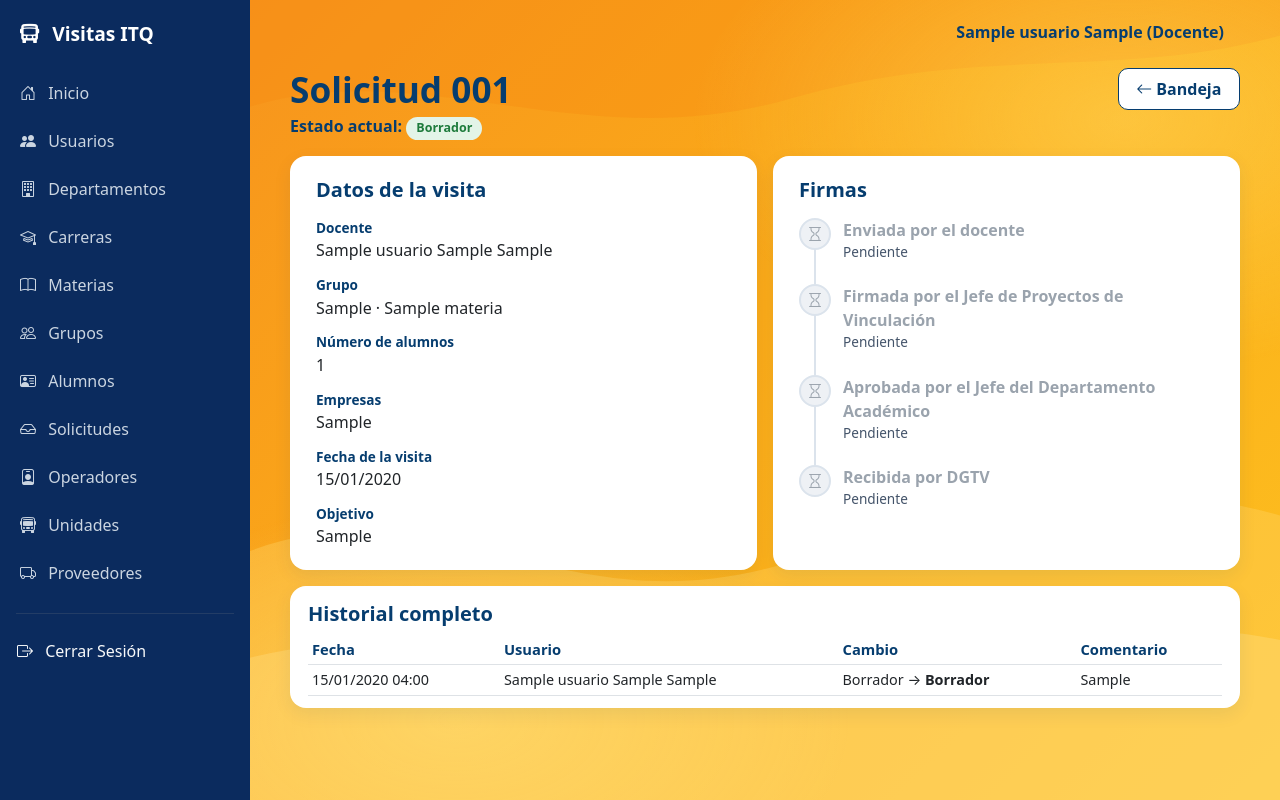
After one commit to cesarzav29/Visitas-Industriales, a Django app: page /solicitudes/1/seguimiento/ in a window 1280 px wide. The commit adds this page. Run offline with Django 5.2, Linux system fonts and the light colour scheme; a user stored in the database is signed in; data comes from the database, SQL or seed files in the repository; tables that the repository leaves empty hold one stand-in row (values such as "Sample post").

Commit message:
TQV-77 Recepción de solicitudes en DGTV y línea de tiempo de firmas
Se creo el modulo de las solicitudes

```diff
--- a/core/templates/core/base.html
+++ b/core/templates/core/base.html
@@ -120,6 +120,7 @@
         <a href="{% url 'materia_list' %}"><i class="bi bi-book me-2"></i> Materias</a>
         <a href="{% url 'grupo_list' %}"><i class="bi bi-people me-2"></i> Grupos</a>
         <a href="{% url 'alumno_list' %}"><i class="bi bi-person-vcard me-2"></i> Alumnos</a>
+        <a href="{% url 'solicitudes:bandeja_dgtv' %}"><i class="bi bi-inbox me-2"></i> Solicitudes</a>
         {% endif %}
         {% if user.rol.clave == 'REC_MATERIALES' or user.rol.clave == 'ADMIN' or user.is_superuser %}
         <a href="{% url 'operador_list' %}"><i class="bi bi-person-badge me-2"></i> Operadores</a>
--- a/core/templates/core/paneles/dgtv.html
+++ b/core/templates/core/paneles/dgtv.html
@@ -10,9 +10,9 @@
     <div class="col-md-4 mb-3">
         <div class="card shadow-sm">
             <div class="card-body">
-                <h5 class="card-title">Solicitudes Pendientes</h5>
-                <p class="card-text">Revisa y aprueba las solicitudes de visitas enviadas por los docentes.</p>
-                <span class="btn btn-warning disabled" aria-disabled="true">Revisar solicitudes</span> <span class="badge bg-secondary align-middle">Próximamente</span>
+                <h5 class="card-title">Solicitudes de Visita</h5>
+                <p class="card-text">Recibe las solicitudes ya firmadas por Vinculación y por el Jefe del Departamento Académico.</p>
+                <a href="{% url 'solicitudes:bandeja_dgtv' %}" class="btn btn-primary">Ver solicitudes</a>
             </div>
         </div>
     </div>
--- /dev/null
+++ b/solicitudes/templates/solicitudes/seguimiento.html
@@ -0,0 +1,103 @@
+{% extends 'core/base.html' %}
+
+{% block content %}
+{# TQV-77 · Detalle de la solicitud con la línea de tiempo de firmas #}
+{% include 'core/catalogo/_estilos_tabla.html' %}
+<style>
+  .au-form { padding: 22px 26px; }
+  .dato dt { color: #063d6f; font-weight: 700; font-size: .85rem; }
+  .dato dd { margin-bottom: .8rem; }
+  .linea { list-style: none; padding: 0; margin: 0; position: relative; }
+  .linea li { position: relative; padding: 0 0 22px 44px; }
+  .linea li::before { content: ""; position: absolute; left: 15px; top: 30px; bottom: 0; width: 2px; background: #dbe3ec; }
+  .linea li:last-child::before { display: none; }
+  .linea .punto { position: absolute; left: 0; top: 0; width: 32px; height: 32px; border-radius: 50%;
+                  display: flex; align-items: center; justify-content: center; font-size: 1rem;
+                  background: #eef1f5; color: #9aa3ad; border: 2px solid #dbe3ec; }
+  .linea li.hecho .punto { background: #063d6f; color: #fff; border-color: #063d6f; }
+  .linea li.hecho::before { background: #063d6f; }
+  .linea li.rechazo .punto { background: #c0392b; border-color: #c0392b; color: #fff; }
+  .linea .titulo { font-weight: 700; color: #063d6f; }
+  .linea li:not(.hecho) .titulo { color: #9aa3ad; }
+  .linea .quien { font-size: .85rem; color: #44546a; }
+  .linea .nota { font-size: .85rem; background: #fff7ea; border-left: 3px solid #f7941d; padding: 6px 10px; border-radius: 6px; margin-top: 6px; }
+</style>
+
+<div class="d-flex flex-wrap justify-content-between align-items-start gap-2">
+  <div>
+    <h1 class="au-titulo mb-1">Solicitud {{ solicitud.pk|stringformat:"03d" }}</h1>
+    <p class="fw-semibold mb-3" style="color:#063d6f">
+      Estado actual: <span class="chip {% if solicitud.estado == 'RECHAZADA' %}chip-falta{% else %}chip-ok{% endif %}">{{ solicitud.get_estado_display }}</span>
+    </p>
+  </div>
+  {% if user.rol.clave == 'DGTV' or user.rol.clave == 'ADMIN' or user.is_superuser %}
+  <a href="{% url 'solicitudes:bandeja_dgtv' %}" class="btn btn-borde"><i class="bi bi-arrow-left"></i> Bandeja</a>
+  {% endif %}
+</div>
+
+<div class="row g-3">
+  <div class="col-lg-6">
+    <div class="au-card au-form h-100">
+      <h5 class="fw-bold mb-3" style="color:#063d6f">Datos de la visita</h5>
+      <dl class="dato mb-0">
+        <dt>Docente</dt><dd>{{ solicitud.docente.nombre_completo }}</dd>
+        <dt>Grupo</dt><dd>{{ solicitud.grupo.clave }} · {{ solicitud.grupo.materia.nombre }}</dd>
+        <dt>Número de alumnos</dt><dd>{{ solicitud.numero_alumnos }}</dd>
+        <dt>Empresas</dt><dd>{{ solicitud.empresas|linebreaksbr }}</dd>
+        <dt>Fecha de la visita</dt><dd>{{ solicitud.fecha_visita|date:"d/m/Y" }}</dd>
+        <dt>Objetivo</dt><dd class="mb-0">{{ solicitud.objetivo|linebreaksbr }}</dd>
+      </dl>
+    </div>
+  </div>
+
+  <div class="col-lg-6">
+    <div class="au-card au-form h-100">
+      <h5 class="fw-bold mb-3" style="color:#063d6f">Firmas</h5>
+      <ol class="linea">
+        {% for paso in pasos %}
+        <li class="{% if paso.hecho %}hecho{% endif %} {% if paso.rechazo %}rechazo{% endif %}">
+          <span class="punto"><i class="bi {% if paso.rechazo %}bi-x-lg{% elif paso.hecho %}bi-check-lg{% else %}bi-hourglass{% endif %}"></i></span>
+          <div class="titulo">{{ paso.titulo }}</div>
+          {% if paso.hecho %}
+            <div class="quien">{{ paso.usuario.nombre_completo }} · {{ paso.fecha|date:"d/m/Y H:i" }}</div>
+            {% if paso.comentario %}<div class="nota">{{ paso.comentario }}</div>{% endif %}
+          {% else %}
+            <div class="quien">Pendiente</div>
+          {% endif %}
+        </li>
+        {% endfor %}
+      </ol>
+
+      {% if puede_recibir %}
+      <form method="post" action="{% url 'solicitudes:recibir' solicitud.pk %}" class="mt-2">
+        {% csrf_token %}
+        <label class="form-label small fw-semibold" style="color:#063d6f" for="comentario">Comentario (opcional)</label>
+        <input type="text" name="comentario" id="comentario" class="form-control mb-2" placeholder="Ej. Expediente completo">
+        <button type="submit" class="btn btn-azul"><i class="bi bi-inbox-fill"></i> Recibir solicitud</button>
+      </form>
+      {% endif %}
+    </div>
+  </div>
+</div>
+
+{% if historial %}
+<div class="au-card au-tabla mt-3 pt-3">
+  <h5 class="fw-bold" style="color:#063d6f">Historial completo</h5>
+  <div class="table-responsive">
+    <table class="table table-sm mb-2">
+      <thead><tr><th>Fecha</th><th>Usuario</th><th>Cambio</th><th>Comentario</th></tr></thead>
+      <tbody>
+        {% for h in historial %}
+        <tr>
+          <td class="text-nowrap">{{ h.fecha|date:"d/m/Y H:i" }}</td>
+          <td>{{ h.usuario.nombre_completo }}</td>
+          <td>{{ h.get_estado_anterior_display|default:"—" }} → <strong>{{ h.get_estado_nuevo_display }}</strong></td>
+          <td>{{ h.comentario|default:"—" }}</td>
+        </tr>
+        {% endfor %}
+      </tbody>
+    </table>
+  </div>
+</div>
+{% endif %}
+{% endblock %}
--- a/solicitudes/urls.py
+++ b/solicitudes/urls.py
@@ -6,4 +6,9 @@ app_name = "solicitudes"
 urlpatterns = [
     path("bandeja/", views.BandejaSolicitudesView.as_view(), name="bandeja"),
     path("detalle/<int:pk>/", views.DetalleSolicitudView.as_view(), name="detalle"),
+
+    # TQV-77 · Recepción en DGTV y seguimiento
+    path("dgtv/", views.BandejaDGTVView.as_view(), name="bandeja_dgtv"),
+    path("<int:pk>/recibir/", views.RecibirSolicitudView.as_view(), name="recibir"),
+    path("<int:pk>/seguimiento/", views.SeguimientoSolicitudView.as_view(), name="seguimiento"),
 ]
--- a/solicitudes/views.py
+++ b/solicitudes/views.py
@@ -19,3 +19,76 @@ class DetalleSolicitudView(JefeVinculacionMixin, DetailView):
     model = SolicitudVisita
     template_name = "solicitudes/detalle.html"
     context_object_name = "solicitud"
+
+# --- TQV-77 · Recepción de solicitudes en DGTV y seguimiento ---
+from django.contrib import messages
+from django.core.exceptions import PermissionDenied
+from django.shortcuts import get_object_or_404, redirect
+from django.views import View
+
+
+class DGTVMixin(RolRequeridoMixin):
+    roles_permitidos = [Rol.Clave.DGTV, Rol.Clave.ADMIN]
+
+
+class BandejaDGTVView(DGTVMixin, ListView):
+    """Solicitudes que ya firmaron los dos jefes (pendientes de recibir) y las ya recibidas."""
+
+    model = SolicitudVisita
+    template_name = "solicitudes/bandeja_dgtv.html"
+    context_object_name = "solicitudes"
+
+    def get_queryset(self):
+        estado = (SolicitudVisita.Estado.RECIBIDA_DGTV if self.request.GET.get("ver") == "recibidas"
+                  else SolicitudVisita.Estado.APROBADA)
+        return (SolicitudVisita.objects.filter(estado=estado)
+                .select_related("grupo", "grupo__materia", "docente").order_by("fecha_visita"))
+
+    def get_context_data(self, **kwargs):
+        context = super().get_context_data(**kwargs)
+        context["ver"] = "recibidas" if self.request.GET.get("ver") == "recibidas" else "pendientes"
+        context["total_pendientes"] = SolicitudVisita.objects.filter(estado=SolicitudVisita.Estado.APROBADA).count()
+        context["total_recibidas"] = SolicitudVisita.objects.filter(estado=SolicitudVisita.Estado.RECIBIDA_DGTV).count()
+        return context
+
+
+class RecibirSolicitudView(DGTVMixin, View):
+    def post(self, request, pk):
+        solicitud = get_object_or_404(SolicitudVisita, pk=pk)
+        if solicitud.estado != SolicitudVisita.Estado.APROBADA:
+            messages.error(request, "Solo se pueden recibir solicitudes aprobadas por el Jefe del Departamento Académico.")
+        else:
+            solicitud.cambiar_estado(SolicitudVisita.Estado.RECIBIDA_DGTV, request.user, request.POST.get("comentario", "").strip())
+            messages.success(request, f"Solicitud {solicitud.pk} recibida. Ya puedes iniciar la gestión con la empresa.")
+        return redirect("solicitudes:seguimiento", pk=solicitud.pk)
+
+
+class SeguimientoSolicitudView(DetailView):
+    """Detalle con la línea de tiempo de firmas. Lo ven DGTV, los jefes, el admin y el docente dueño."""
+
+    model = SolicitudVisita
+    template_name = "solicitudes/seguimiento.html"
+    context_object_name = "solicitud"
+    ROLES_QUE_VEN_TODAS = [Rol.Clave.DGTV, Rol.Clave.ADMIN, Rol.Clave.JEFE_PROY_VINC, Rol.Clave.JEFE_DEPTO]
+
+    def dispatch(self, request, *args, **kwargs):
+        if not request.user.is_authenticated:
+            from django.contrib.auth.views import redirect_to_login
+            return redirect_to_login(request.get_full_path())
+        return super().dispatch(request, *args, **kwargs)
+
+    def get_object(self, queryset=None):
+        solicitud = super().get_object(queryset)
+        usuario = self.request.user
+        if not (usuario.tiene_rol(*self.ROLES_QUE_VEN_TODAS) or solicitud.docente_id == usuario.pk):
+            raise PermissionDenied
+        return solicitud
+
+    def get_context_data(self, **kwargs):
+        context = super().get_context_data(**kwargs)
+        solicitud = self.object
+        context["pasos"] = solicitud.linea_de_tiempo()
+        context["historial"] = solicitud.historial.select_related("usuario")
+        context["puede_recibir"] = (self.request.user.tiene_rol(Rol.Clave.DGTV, Rol.Clave.ADMIN)
+                                    and solicitud.estado == SolicitudVisita.Estado.APROBADA)
+        return context
```
Also changed, not shown: core/forms.py (+12 -0 lines), solicitudes/admin.py (+15 -1 lines), solicitudes/models.py (+81 -2 lines), solicitudes/templates/solicitudes/bandeja_dgtv.html (added, +57 -0 lines), solicitudes/tests.py (+127 -1 lines), solicitudes/migrations/0002_estados_e_historial.py (added).
